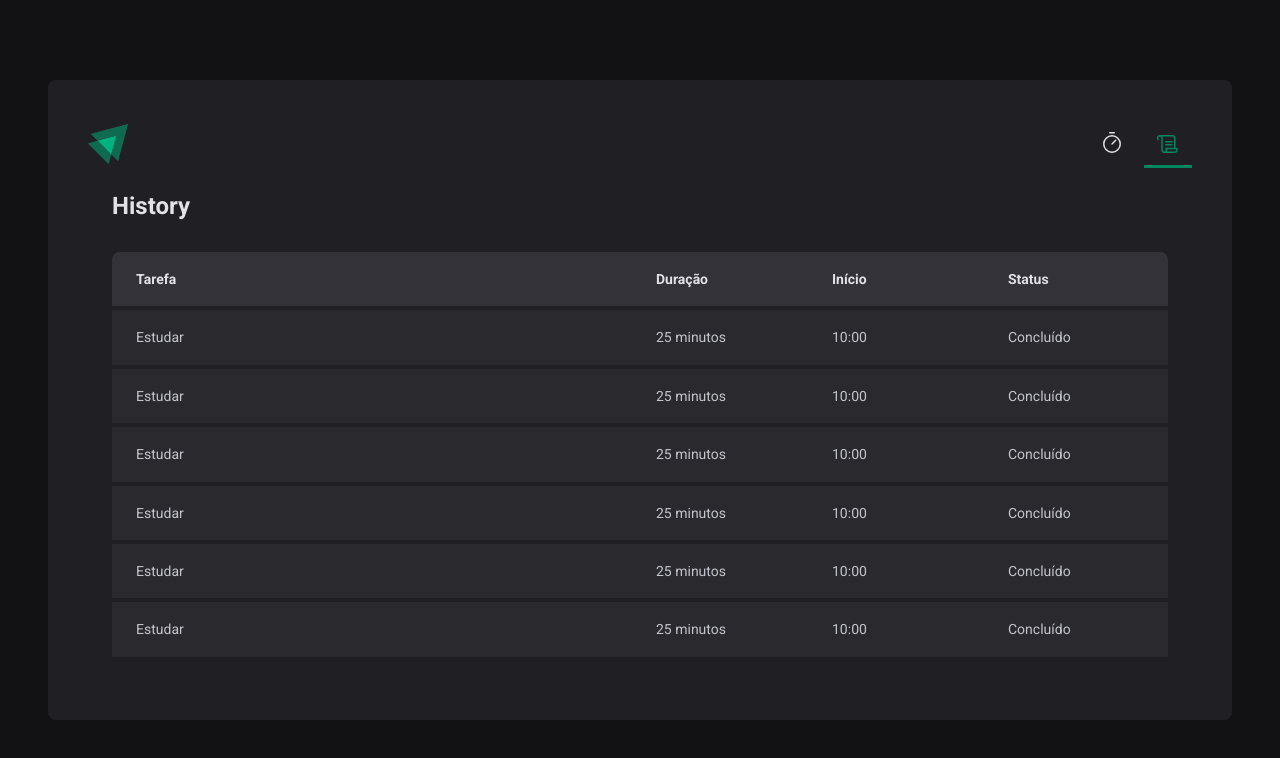
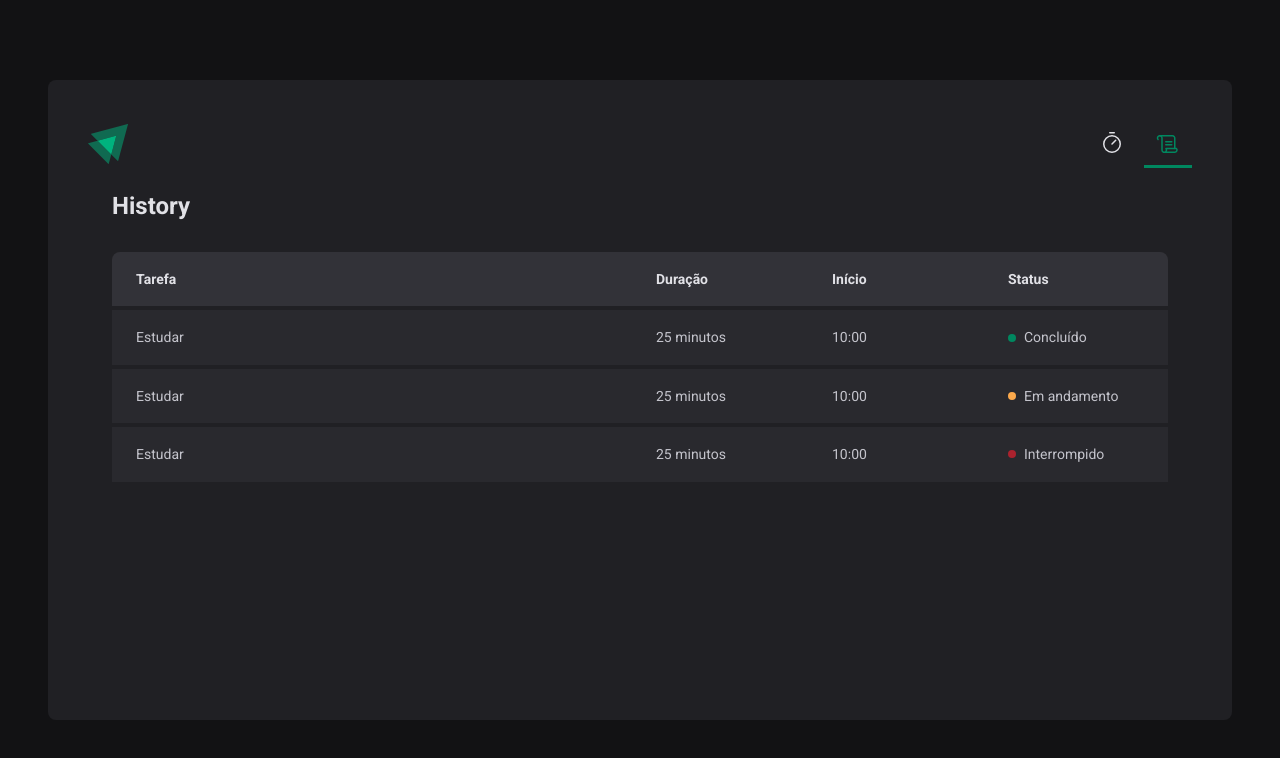
Before and after one commit to bulnes/02-ignite-timer, a React (Vite) app: page /history in a window 1280 px wide. Shown: the top 758 px of the page. Built offline with nearby package versions, Linux system fonts and the light colour scheme.

Commit message:
feat: define status color props to set the colors

```diff
--- a/src/pages/History/History.styles.ts
+++ b/src/pages/History/History.styles.ts
@@ -62,3 +62,27 @@ export const HistoryList = styled.div`
     }
   }
 `;
+
+const STATUS_COLORS = {
+  green: "green-500",
+  yellow: "yellow-500",
+  red: "red-500",
+} as const;
+
+interface StatusColorProps {
+  statusType: keyof typeof STATUS_COLORS;
+}
+
+export const StatusColor = styled.span<StatusColorProps>`
+  display: flex;
+  align-items: center;
+  gap: 0.5rem;
+
+  &::before {
+    content: "";
+    width: 0.5rem;
+    height: 0.5rem;
+    border-radius: 50%;
+    background-color: ${props => props.theme[STATUS_COLORS[props.statusType]]};
+  }
+`;
--- a/src/pages/History/History.tsx
+++ b/src/pages/History/History.tsx
@@ -1,4 +1,4 @@
-import { HistoryContainer, HistoryList } from "./History.styles";
+import { HistoryContainer, HistoryList, StatusColor } from "./History.styles";
 
 export function History() {
   return (
@@ -20,37 +20,25 @@ export function History() {
               <td>Estudar</td>
               <td>25 minutos</td>
               <td>10:00</td>
-              <td>Concluído</td>
+              <td>
+                <StatusColor statusType="green">Concluído</StatusColor>
+              </td>
             </tr>
             <tr>
               <td>Estudar</td>
               <td>25 minutos</td>
               <td>10:00</td>
-              <td>Concluído</td>
+              <td>
+                <StatusColor statusType="yellow">Em andamento</StatusColor>
+              </td>
             </tr>
             <tr>
               <td>Estudar</td>
               <td>25 minutos</td>
               <td>10:00</td>
-              <td>Concluído</td>
-            </tr>
-            <tr>
-              <td>Estudar</td>
-              <td>25 minutos</td>
-              <td>10:00</td>
-              <td>Concluído</td>
-            </tr>
-            <tr>
-              <td>Estudar</td>
-              <td>25 minutos</td>
-              <td>10:00</td>
-              <td>Concluído</td>
-            </tr>
-            <tr>
-              <td>Estudar</td>
-              <td>25 minutos</td>
-              <td>10:00</td>
-              <td>Concluído</td>
+              <td>
+                <StatusColor statusType="red">Interrompido</StatusColor>
+              </td>
             </tr>
           </tbody>
         </table>
```
